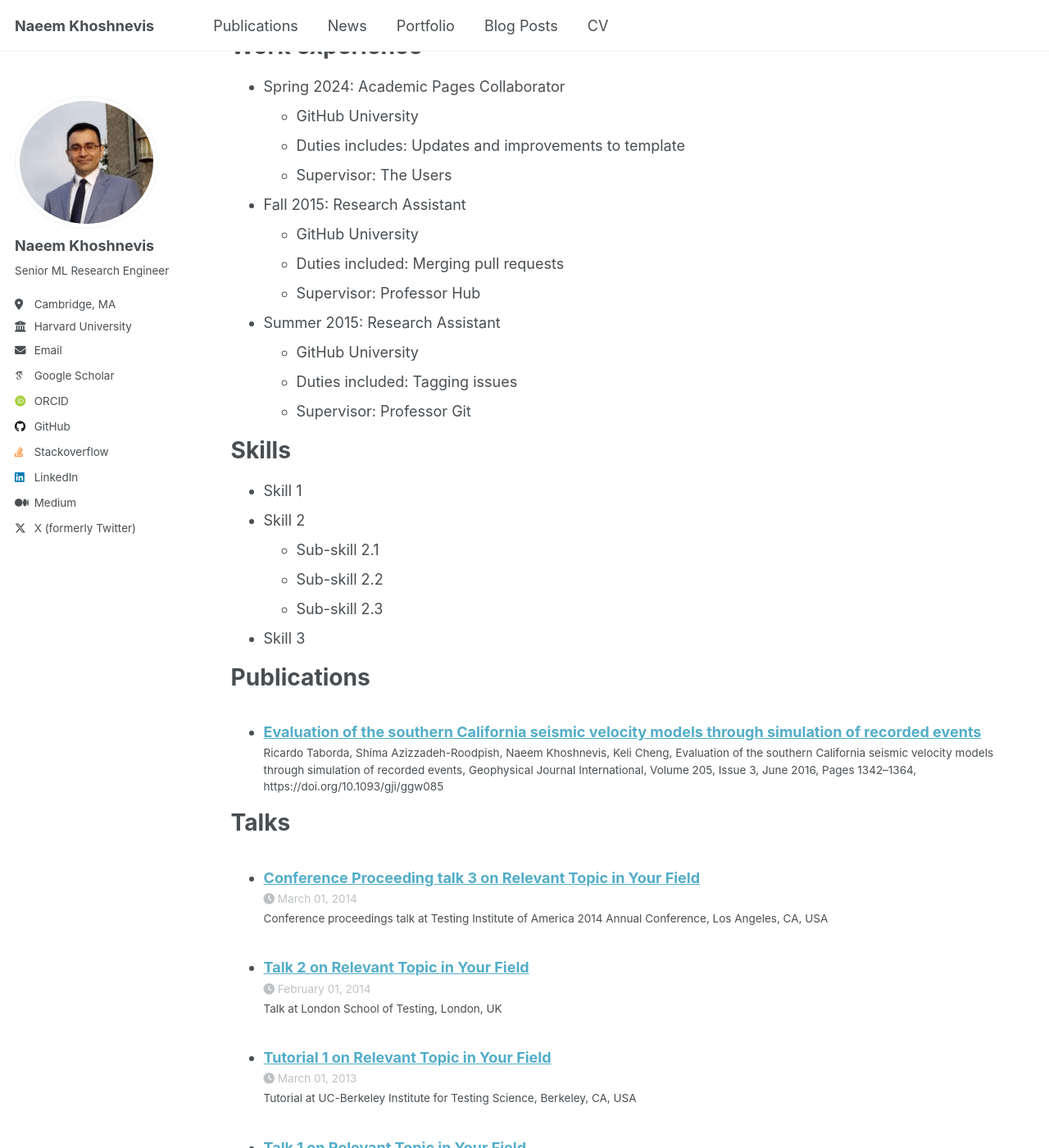
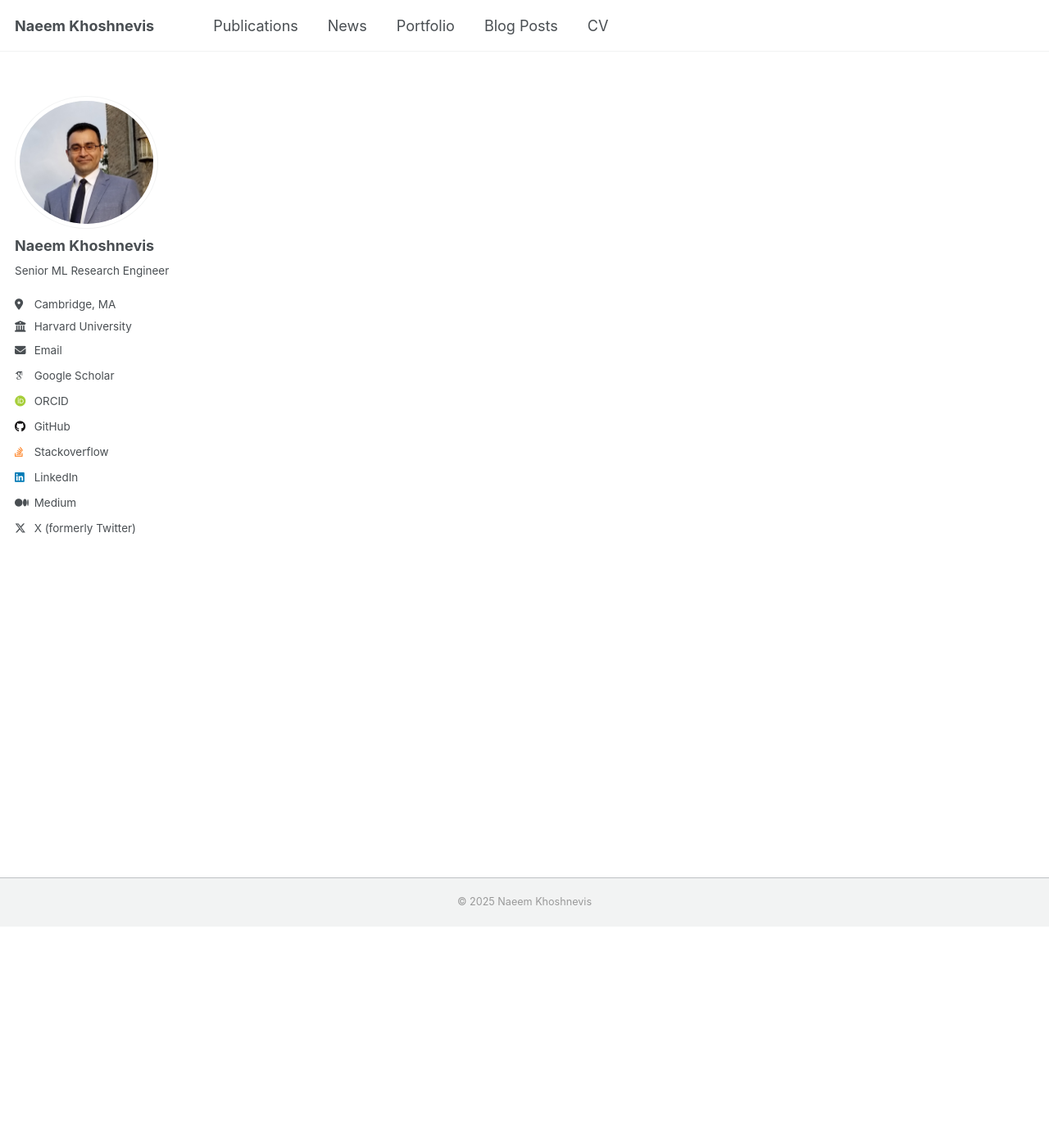
Before and after one commit to Naeemkh/naeemkh.github.io, a Jekyll site: the page built from _pages/cv.md, in a window 1280 px wide and 1400 px high, scrolled down 270 px. Shown: the whole window at 82% size. Built offline with Jekyll 4.4.1, drawn with Linux system fonts in a browser that asks for light colours; some web fonts are replaced; some of the changed text lies outside the part shown.

```diff
--- a/_pages/cv.md
+++ b/_pages/cv.md
@@ -8,57 +8,3 @@ redirect_from:
 ---
 
 {% include base_path %}
-
-Education
-======
-* Ph.D in Version Control Theory, GitHub University, 2018 (expected)
-* M.S. in Jekyll, GitHub University, 2014
-* B.S. in GitHub, GitHub University, 2012
-
-Work experience
-======
-* Spring 2024: Academic Pages Collaborator
-  * GitHub University
-  * Duties includes: Updates and improvements to template
-  * Supervisor: The Users
-
-* Fall 2015: Research Assistant
-  * GitHub University
-  * Duties included: Merging pull requests
-  * Supervisor: Professor Hub
-
-* Summer 2015: Research Assistant
-  * GitHub University
-  * Duties included: Tagging issues
-  * Supervisor: Professor Git
-
-Skills
-======
-* Skill 1
-* Skill 2
-  * Sub-skill 2.1
-  * Sub-skill 2.2
-  * Sub-skill 2.3
-* Skill 3
-
-Publications
-======
-  <ul>{% for post in site.publications reversed %}
-    {% include archive-single-cv.html %}
-  {% endfor %}</ul>
-
-Talks
-======
-  <ul>{% for post in site.talks reversed %}
-    {% include archive-single-talk-cv.html  %}
-  {% endfor %}</ul>
-
-Teaching
-======
-  <ul>{% for post in site.teaching reversed %}
-    {% include archive-single-cv.html %}
-  {% endfor %}</ul>
-
-Service and leadership
-======
-* Currently signed in to 43 different slack teams
```
Also changed, not shown: _news/2025-07-07-hpc-benchmark-analysis.md (added, +14 -0 lines), _posts/2012-08-14-blog-post-1.md (deleted, +0 -20 lines), _posts/2013-08-14-blog-post-2.md (deleted, +0 -20 lines), _posts/2014-08-14-blog-post-3.md (deleted, +0 -20 lines), _posts/2015-08-14-blog-post-4.md (deleted, +0 -20 lines), _posts/2025-07-07-nvidia-hpc-benchmarks.md (added, +111 -0 lines), _posts/2199-01-01-future-post.md (deleted, +0 -11 lines).
